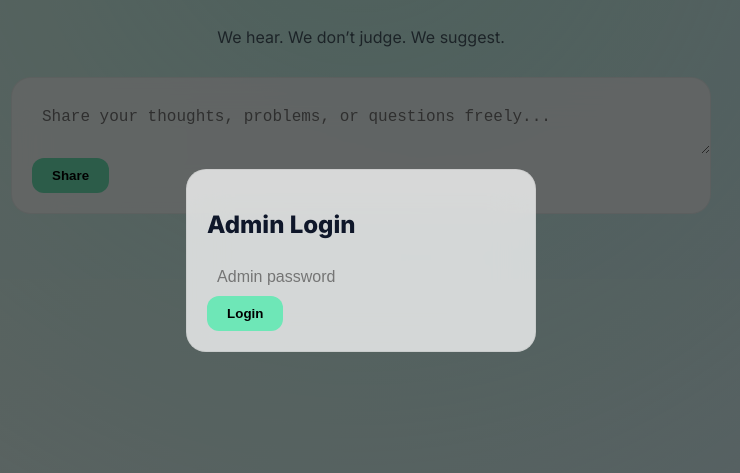
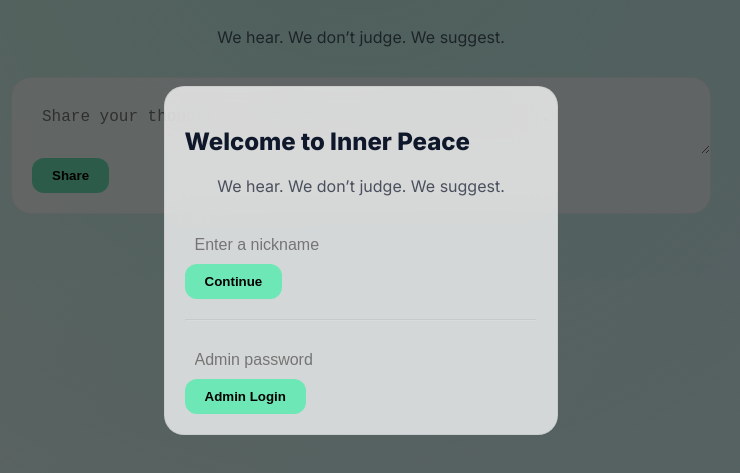
Before and after one commit to alnuman6t9/iub_anonTalk, a website: page public/index.html in a window 1280 px wide. Shown: the part 127-600 px from the top of the page, without its empty margins (279-1019 px from the left). Drawn offline with Linux system fonts and the light colour scheme; no server answers.

Commit message:
Update index.html

```diff
--- a/public/index.html
+++ b/public/index.html
@@ -10,11 +10,33 @@
 <body>
 
 <!-- ADMIN LOGIN -->
-<div id="admin-login" class="overlay">
-  <div class="card">
-    <h2>Admin Login</h2>
-    <input type="password" id="admin-pw" placeholder="Admin password" />
-    <button onclick="loginAdmin()">Login</button>
+<!-- LOGIN OVERLAY -->
+<div id="login-overlay" class="overlay">
+  <div class="card login-card">
+    <h2>Welcome to Inner Peace</h2>
+    <p class="tagline">We hear. We don’t judge. We suggest.</p>
+
+    <!-- MEMBER LOGIN -->
+    <div id="member-login">
+      <input
+        type="text"
+        id="nickname"
+        placeholder="Enter a nickname"
+      />
+      <button onclick="loginMember()">Continue</button>
+    </div>
+
+    <hr style="margin:20px 0; opacity:.2">
+
+    <!-- ADMIN LOGIN -->
+    <div id="admin-login">
+      <input
+        type="password"
+        id="admin-pw"
+        placeholder="Admin password"
+      />
+      <button onclick="loginAdmin()">Admin Login</button>
+    </div>
   </div>
 </div>
 
```
